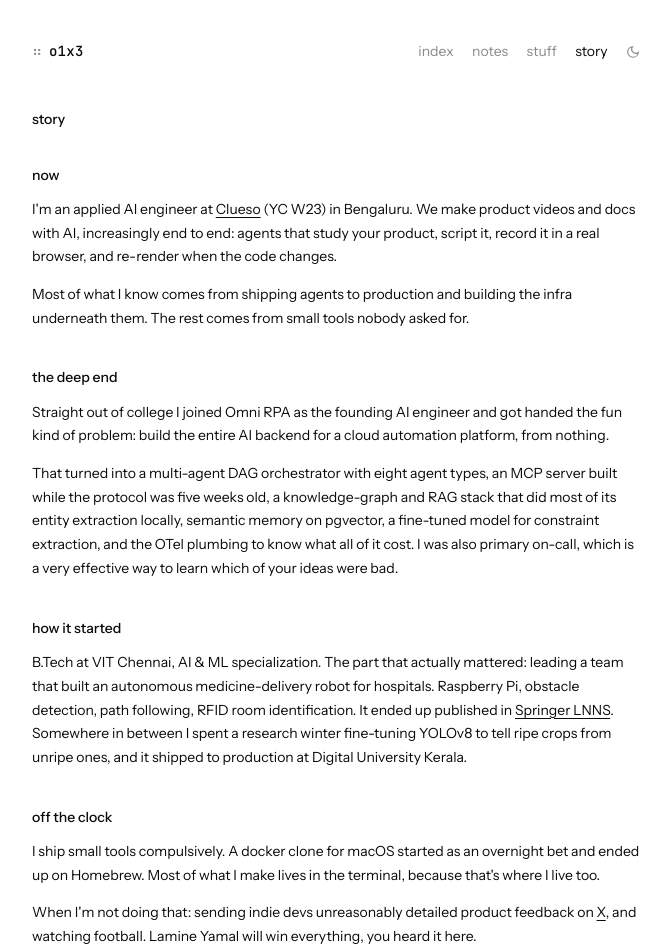
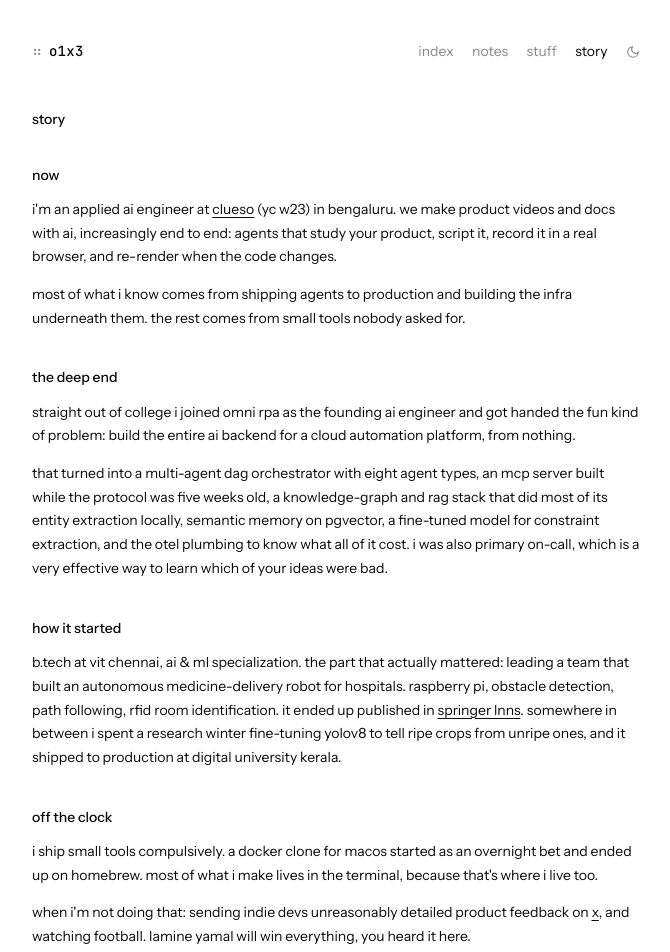
Before and after one commit to o1x3/web, a Next.js app: page /story in a window 1280 px wide. Shown: the top 952 px of the page, without its empty margins (16-686 px from the left). Built offline with nearby package versions, Linux system fonts and the light colour scheme.

Commit message:
fix: keep visible copy lowercase and drop em dashes
Align homepage, notes, story, stuff, and builds display with a
consistent lowercase voice. Replace em dashes with plain punctuation.

Co-authored-by: Karthik <karthikvinayan57@gmail.com>

```diff
--- a/app/components/sections/Builds.tsx
+++ b/app/components/sections/Builds.tsx
@@ -8,10 +8,10 @@ function BuildEntry({ build }: { build: Build }) {
         <span className="entry-title">
           {build.url ? (
             <a href={build.url} target="_blank" rel="noopener noreferrer">
-              {build.title}
+              {build.title.toLowerCase()}
             </a>
           ) : (
-            build.title
+            build.title.toLowerCase()
           )}
           {build.badges.map((badge) =>
             badge.url ? (
@@ -22,14 +22,14 @@ function BuildEntry({ build }: { build: Build }) {
                 rel="noopener noreferrer"
                 className="badge"
               >
-                {badge.label}
+                {badge.label.toLowerCase()}
               </a>
             ) : (
               <span
                 key={badge.label}
                 className={`badge${badge.label === 'WIP' ? ' wip-badge' : ''}`}
               >
-                {badge.label}
+                {badge.label.toLowerCase()}
               </span>
             )
           )}
@@ -37,8 +37,10 @@ function BuildEntry({ build }: { build: Build }) {
         <span className="entry-leader" aria-hidden="true" />
         <span className="entry-date">{build.year}</span>
       </div>
-      <p className="entry-hook">{build.description}</p>
-      {build.detail && <p className="entry-detail">{build.detail}</p>}
+      <p className="entry-hook">{build.description.toLowerCase()}</p>
+      {build.detail && (
+        <p className="entry-detail">{build.detail.toLowerCase()}</p>
+      )}
     </div>
   )
 }
--- a/app/components/sections/Upstream.tsx
+++ b/app/components/sections/Upstream.tsx
@@ -25,14 +25,14 @@ export function UpstreamSection({
                   className="contrib-avatar"
                 />
                 <a href={c.prUrl} target="_blank" rel="noopener noreferrer">
-                  {c.repo}#{c.prNumber}
+                  {c.repo.toLowerCase()}#{c.prNumber}
                 </a>
                 <span className="badge star-badge">★ {c.stars}</span>
               </span>
               <span className="entry-leader" aria-hidden="true" />
-              <span className="entry-date">{c.date}</span>
+              <span className="entry-date">{c.date.toLowerCase()}</span>
             </div>
-            <p className="entry-subtitle">{c.description}</p>
+            <p className="entry-subtitle">{c.description.toLowerCase()}</p>
           </div>
         ))}
       </div>
--- a/app/globals.css
+++ b/app/globals.css
@@ -15,7 +15,7 @@
   --rail-bg: #fafafa;
   --font-sans: var(--font-sans-loaded), 'Instrument Sans', ui-sans-serif, sans-serif;
   --font-mono: var(--font-mono-loaded), 'JetBrains Mono', ui-monospace, monospace;
-  --col-main: 38rem; /* primary column — wider than a narrow left strip */
+  --col-main: 38rem; /* primary column, wider than a narrow left strip */
 }
 
 .dark {
--- a/app/llms-full.txt/route.ts
+++ b/app/llms-full.txt/route.ts
@@ -20,13 +20,13 @@ Building AI at Clueso (YC W23). Previously built the backend for a production AI
 
 ## Experience
 
-### Clueso — Applied AI Engineer
+### Clueso  -  Applied AI Engineer
 
 Bengaluru. May 2026 – Present.
 
 - Building AI at Clueso (YC W23): an AI video and docs platform. Agents study your product, draft the script, drive a browser through the flow to capture it, edit the result, and re-render when the code ships.
 
-### Omni RPA Inc (San Jose) / Agentic Solutions Pvt Ltd (Hyderabad) — Founding AI Engineer, AI & Backend Systems
+### Omni RPA Inc (San Jose) / Agentic Solutions Pvt Ltd (Hyderabad)  -  Founding AI Engineer, AI & Backend Systems
 
 Jun 2024 – Apr 2026.
 
@@ -41,7 +41,7 @@ Jun 2024 – Apr 2026.
 - Onboarded first enterprise client pre-launch. Hands-on usage, bug filing, iterated on agent behavior and UX across 32 deployment workflows (multi-region DR, HIPAA/PCI-DSS, EKS, ML platforms).
 - Own 3–5 repos end-to-end, primary on-call. 2hr worst-case recovery. Lead work across frontend, data, Java backend, and DevOps in a 10-person remote team.
 
-### Digital University of Kerala — Research Intern, Computer Vision
+### Digital University of Kerala  -  Research Intern, Computer Vision
 
 Kerala. Oct 2023 – Dec 2023.
 
@@ -51,7 +51,7 @@ Kerala. Oct 2023 – Dec 2023.
 
 ### podspawn
 
-Go, AGPL-3.0. Docs: https://podspawn.dev — Source: https://github.com/podspawn/podspawn
+Go, AGPL-3.0. Docs: https://podspawn.dev  -  Source: https://github.com/podspawn/podspawn
 
 One-command dev environments, locally or over SSH. Single binary, Docker-backed with composable Podfile config, branch-isolated workspaces, native sshd integration, gVisor sandboxing, and a session control plane with actor-scoped audit.
 
@@ -69,7 +69,7 @@ Drop-in docker CLI for macOS backed by Apple's container runtime. Speak docker,
 
 ### furl
 
-Rust. Source: https://github.com/o1x3/furl — crates.io: https://crates.io/crates/furl-http
+Rust. Source: https://github.com/o1x3/furl  -  crates.io: https://crates.io/crates/furl-http
 
 HTTP client with human syntax: name=value builds JSON, \`:\` sets headers, \`@\` uploads files. Three binaries (furl, furls for HTTPS-default, furl-manager).
 
@@ -135,7 +135,7 @@ Hacker News client. Next.js 15 + RSC, encrypted iron-session cookies, writes pro
 
 ### ctoken
 
-MIT. Source: https://github.com/o1x3/ctoken — PyPI: https://pypi.org/project/ctoken
+MIT. Source: https://github.com/o1x3/ctoken  -  PyPI: https://pypi.org/project/ctoken
 
 OpenAI API cost estimation library. Supports all models, streaming, caching breakdown.
 
@@ -153,7 +153,7 @@ Python, YOLOv8, Research. Real-time detection fine-tuned on agricultural dataset
 
 ### Automated Medicine Delivery System for Hospitals
 
-Springer LNNS, 2025. DOI: 10.1007/978-981-96-3652-5_40 — https://doi.org/10.1007/978-981-96-3652-5_40
+Springer LNNS, 2025. DOI: 10.1007/978-981-96-3652-5_40  -  https://doi.org/10.1007/978-981-96-3652-5_40
 
 Led team building Raspberry Pi autonomous robot with obstacle detection, path following, and RFID room ID.
 
--- a/app/story/page.tsx
+++ b/app/story/page.tsx
@@ -5,7 +5,7 @@ import { PERSONAL_INFO, PUBLICATION, EDUCATION } from '../data'
 export const metadata: Metadata = {
   title: 'story | Karthik Vinayan',
   description:
-    'Who I am now and how I got here, from a college robot to AI at Clueso.',
+    'who i am now and how i got here, from a college robot to ai at clueso.',
   alternates: { canonical: '/story' },
 }
 
@@ -20,18 +20,18 @@ export default function StoryPage() {
         <h2 className="prose-heading">now</h2>
         <div className="prose">
           <p>
-            I&apos;m an applied AI engineer at{' '}
+            i&apos;m an applied ai engineer at{' '}
             <a href="https://clueso.io" target="_blank" rel="noopener noreferrer">
-              Clueso
+              clueso
             </a>{' '}
-            (YC W23) in Bengaluru. We make product videos and docs with AI,
+            (yc w23) in bengaluru. we make product videos and docs with ai,
             increasingly end to end: agents that study your product, script
             it, record it in a real browser, and re-render when the code
             changes.
           </p>
           <p>
-            Most of what I know comes from shipping agents to production and
-            building the infra underneath them. The rest comes from small
+            most of what i know comes from shipping agents to production and
+            building the infra underneath them. the rest comes from small
             tools nobody asked for.
           </p>
         </div>
@@ -41,17 +41,17 @@ export default function StoryPage() {
         <h2 className="prose-heading">the deep end</h2>
         <div className="prose">
           <p>
-            Straight out of college I joined Omni RPA as the founding AI
+            straight out of college i joined omni rpa as the founding ai
             engineer and got handed the fun kind of problem: build the entire
-            AI backend for a cloud automation platform, from nothing.
+            ai backend for a cloud automation platform, from nothing.
           </p>
           <p>
-            That turned into a multi-agent DAG orchestrator with eight agent
-            types, an MCP server built while the protocol was five weeks old,
-            a knowledge-graph and RAG stack that did most of its entity
+            that turned into a multi-agent dag orchestrator with eight agent
+            types, an mcp server built while the protocol was five weeks old,
+            a knowledge-graph and rag stack that did most of its entity
             extraction locally, semantic memory on pgvector, a fine-tuned
-            model for constraint extraction, and the OTel plumbing to know
-            what all of it cost. I was also primary on-call, which is a very
+            model for constraint extraction, and the otel plumbing to know
+            what all of it cost. i was also primary on-call, which is a very
             effective way to learn which of your ideas were bad.
           </p>
         </div>
@@ -61,17 +61,17 @@ export default function StoryPage() {
         <h2 className="prose-heading">how it started</h2>
         <div className="prose">
           <p>
-            B.Tech at {EDUCATION[0].institutionShort}, AI &amp; ML
-            specialization. The part that actually mattered: leading a team
+            b.tech at {EDUCATION[0].institutionShort.toLowerCase()}, ai &amp; ml
+            specialization. the part that actually mattered: leading a team
             that built an autonomous medicine-delivery robot for hospitals.
-            Raspberry Pi, obstacle detection, path following, RFID room
-            identification. It ended up published in{' '}
+            raspberry pi, obstacle detection, path following, rfid room
+            identification. it ended up published in{' '}
             <a href={PUBLICATION.doiUrl} target="_blank" rel="noopener noreferrer">
-              Springer LNNS
+              springer lnns
             </a>
-            . Somewhere in between I spent a research winter fine-tuning YOLOv8
+            . somewhere in between i spent a research winter fine-tuning yolov8
             to tell ripe crops from unripe ones, and it shipped to production
-            at Digital University Kerala.
+            at digital university kerala.
           </p>
         </div>
       </section>
@@ -80,17 +80,17 @@ export default function StoryPage() {
         <h2 className="prose-heading">off the clock</h2>
         <div className="prose">
           <p>
-            I ship small tools compulsively. A docker clone for macOS started
-            as an overnight bet and ended up on Homebrew. Most of what I make
-            lives in the terminal, because that&apos;s where I live too.
+            i ship small tools compulsively. a docker clone for macos started
+            as an overnight bet and ended up on homebrew. most of what i make
+            lives in the terminal, because that&apos;s where i live too.
           </p>
           <p>
-            When I&apos;m not doing that: sending indie devs unreasonably
+            when i&apos;m not doing that: sending indie devs unreasonably
             detailed product feedback on{' '}
             <a href={PERSONAL_INFO.x.url} target="_blank" rel="noopener noreferrer">
-              X
+              x
             </a>
-            , and watching football. Lamine Yamal will win everything, you
+            , and watching football. lamine yamal will win everything, you
             heard it here.
           </p>
         </div>
```
Also changed, not shown: app/components/sections/HomeSections.tsx (+16 -9 lines), app/lib/notes.ts (+21 -21 lines).
